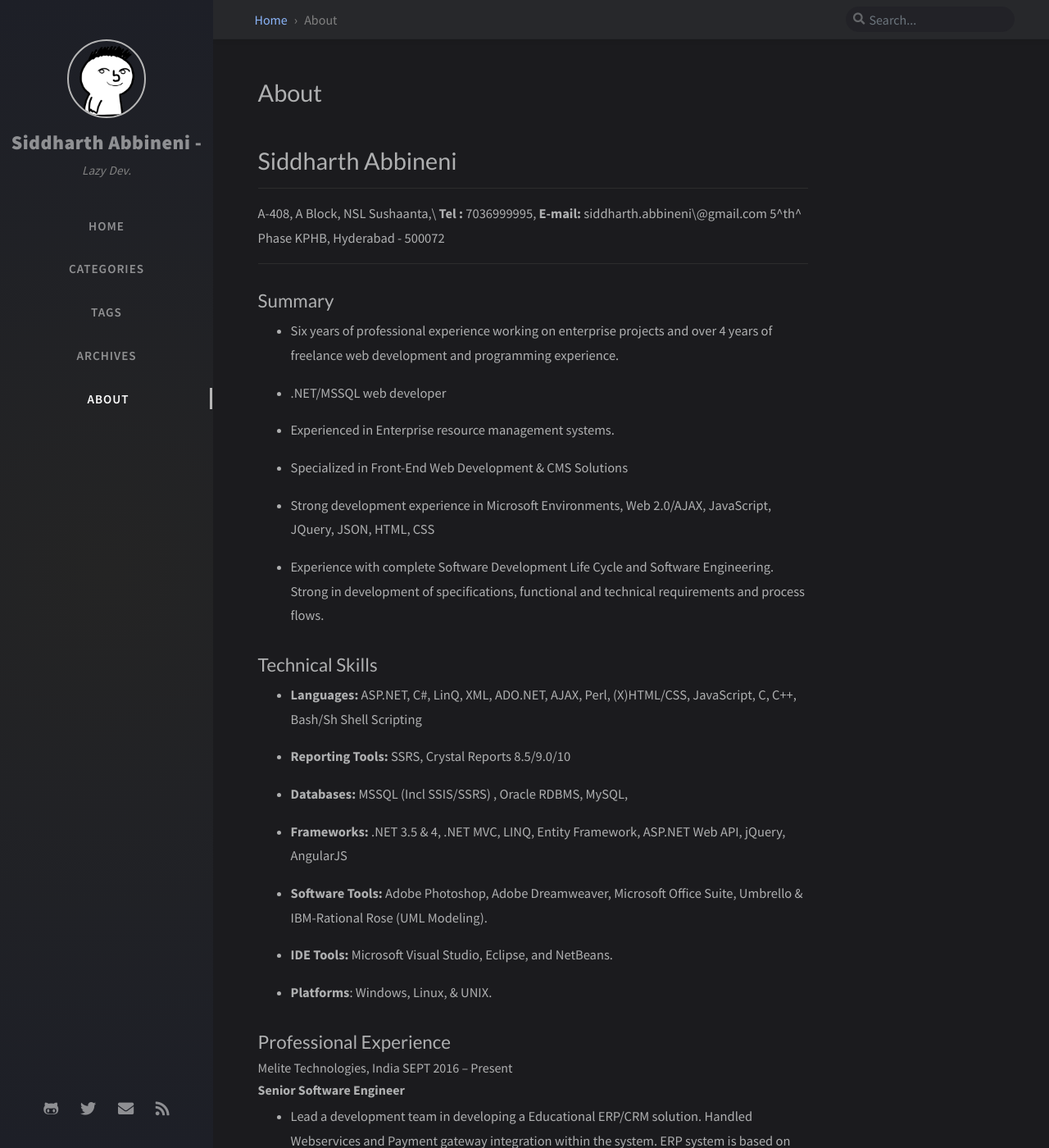
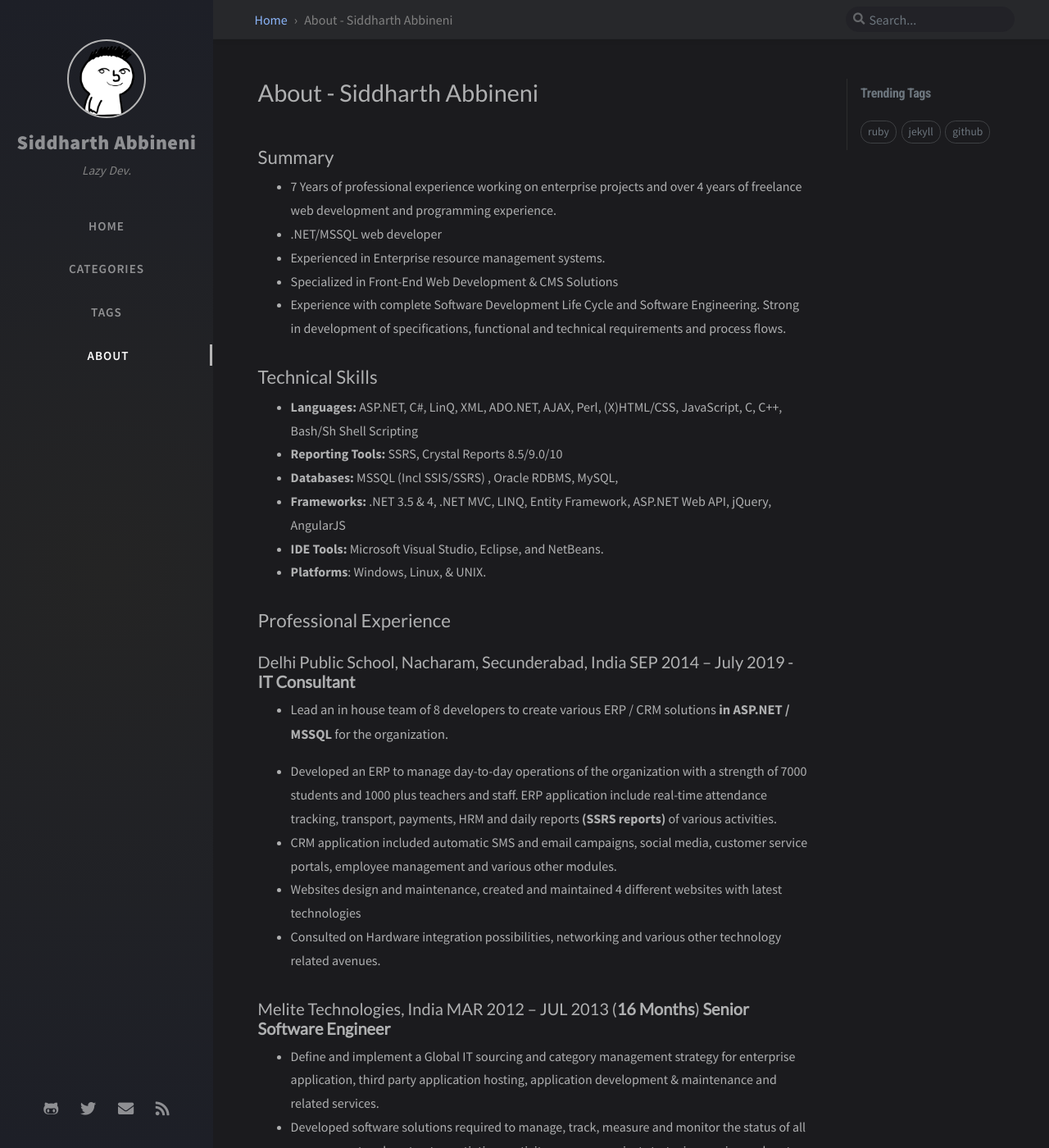
Before and after one commit to wapenshaw/wapenshaw.github.io, a Jekyll site: the page built from tabs/about.md, in a window 1280 px wide and 1400 px high. Shown: the whole window at 82% size. Built offline with Jekyll 4.4.1, drawn with Linux system fonts in a browser that asks for light colours; nearby versions of some CDN libraries; comment, search, counter and statistics services are not loaded; some of the changed text lies outside the part shown.

Commit message:
Removed Archives - Added Disqus comments

```diff
--- a/_config.yml
+++ b/_config.yml
@@ -4,7 +4,7 @@
 # v2.0
 
 # jekyll-seo-tag settings › https://github.com/jekyll/jekyll-seo-tag/blob/master/docs/usage.md
-title: Siddharth Abbineni - # the main title
+title: Siddharth Abbineni # the main title
 
 tagline: Lazy Dev. # it will display as the sub-title
 
--- a/_includes/panel.html
+++ b/_includes/panel.html
@@ -1,8 +1,54 @@
-<!--
-	The Pannel on right side (Desktop views)
--->
+<div id="panel-wrapper" class="col-xl-3 pl-2 text-muted topbar-down">
+	<div class="access">
+		{% if site.data.updates %} {% assign MAX_SIZE = 5 %} {%
+		assign sum = 0 %} {% assign sort_list = "" | split: "" %} {%
+		for entry in site.data.updates %} {% capture elem %} {{-
+		entry.lastmod -}}::{{- entry.filename -}} {% endcapture %}
+		{% assign sort_list = sort_list | push: elem %} {% endfor %}
+		{% assign sort_list = sort_list | sort | reverse %} {% if
+		sort_list.size > 0 %}
 
-<div id="panel-wrapper" class="col-xl-3 pl-2 text-muted topbar-down">
+		<div id="access-lastmod" class="post">
+			<h3 data-toc-skip>
+				{{- site.data.label.panel.lastmod -}}
+			</h3>
+			<ul class="post-content pl-0 pb-1 ml-1 mt-2">
+				{% for item in sort_list %} {% assign
+				post_url = item | split: "::" | last |
+				prepend: "/posts/" | append: "/" %} {%
+				assign post = site.posts | where: "url",
+				post_url | first %} {% if post %} {%
+				assign url = post.url | prepend:
+				site.baseurl %}
+
+				<li>
+					<a href="{{ url }}"
+						>{{ post.title }}</a
+					>
+				</li>
+
+				{% assign sum = sum | plus: 1 %} {% if
+				sum >= MAX_SIZE %} {% break %} {% endif
+				%} {% endif %} {% endfor %}
+			</ul>
+		</div>
+		<!-- #access-lastmod -->
+
+		{% endif %} {% endif %}
+		<!-- site.data.updates -->
+
+		<div id="access-tags">
+			<h3 data-toc-skip>
+				{{- site.data.label.panel.trending_tags
+				-}}
+			</h3>
+			<div class="d-flex flex-wrap mt-3 mb-1 mr-3">
+				{% include trending-tags.html %}
+			</div>
+		</div>
+	</div>
+	<!-- .access -->
+
 	{% if page.layout == 'post' and site.toc and page.toc %}
 	<div id="toc-wrapper" class="pl-0 pr-4 mb-5">
 		<h3 data-toc-skip class="pl-3 pt-2 mb-3">
@@ -12,47 +58,4 @@
 	</div>
 	{% endif %}
 </div>
-
-<div class="access">
-	{% if site.data.updates %} {% assign MAX_SIZE = 5 %} {% assign sum = 0
-	%} {% assign sort_list = "" | split: "" %} {% for entry in
-	site.data.updates %} {% capture elem %} {{- entry.lastmod -}}::{{-
-	entry.filename -}} {% endcapture %} {% assign sort_list = sort_list |
-	push: elem %} {% endfor %} {% assign sort_list = sort_list | sort |
-	reverse %} {% if sort_list.size > 0 %}
-
-	<div id="access-lastmod" class="post">
-		<h3 data-toc-skip>
-			{{- site.data.label.panel.lastmod -}}
-		</h3>
-		<ul class="post-content pl-0 pb-1 ml-1 mt-2">
-			{% for item in sort_list %} {% assign post_url =
-			item | split: "::" | last | prepend: "/posts/" |
-			append: "/" %} {% assign post = site.posts |
-			where: "url", post_url | first %} {% if post %} {%
-			assign url = post.url | prepend: site.baseurl %}
-
-			<li>
-				<a href="{{ url }}">{{ post.title }}</a>
-			</li>
-
-			{% assign sum = sum | plus: 1 %} {% if sum >=
-			MAX_SIZE %} {% break %} {% endif %} {% endif %} {%
-			endfor %}
-		</ul>
-	</div>
-	<!-- #access-lastmod -->
-
-	{% endif %} {% endif %}
-	<!-- site.data.updates -->
-	<div id="access-tags">
-		<h3 data-toc-skip>
-			{{- site.data.label.panel.trending_tags -}}
-		</h3>
-		<div class="d-flex flex-wrap mt-3 mb-1 mr-3">
-			{% include trending-tags.html %}
-		</div>
-	</div>
-</div>
-<!-- .access -->
 <!-- #panel-wrapper -->
--- a/_includes/related-posts.html
+++ b/_includes/related-posts.html
@@ -1,5 +1,5 @@
 <!--
-  The related posts of current post.
+	The related posts of current post.
 -->
 
 {% assign MAX_SIZE = 3 %} {% assign TAG_SCORE = 1 %} {% assign CATEGORY_SCORE =
--- a/tabs/about.md
+++ b/tabs/about.md
@@ -1,266 +1,96 @@
 ---
-title: About
-# The About page
----
-
-# Siddharth Abbineni
-
----
-
-A-408, A Block, NSL Sushaanta,\ **Tel :** 7036999995, **E-mail:** siddharth.abbineni\@gmail.com
-5^th^ Phase KPHB, Hyderabad - 500072
-
+title: About - Siddharth Abbineni
+author: Siddharth Abbineni
+# Siddharth Abbineni - Resume
 ---
 
 ## Summary
 
-- Six years of professional experience working on enterprise projects
-  and over 4 years of freelance web development and programming
-  experience.
-
+- 7 Years of professional experience working on enterprise projects and over 4 years of freelance web development and programming experience.
 - .NET/MSSQL web developer
-
 - Experienced in Enterprise resource management systems.
-
 - Specialized in Front-End Web Development & CMS Solutions
-
-- Strong development experience in Microsoft Environments, Web
-  2.0/AJAX, JavaScript, JQuery, JSON, HTML, CSS
-
-- Experience with complete Software Development Life Cycle and
-  Software Engineering. Strong in development of specifications,
-  functional and technical requirements and process flows.
+- Experience with complete Software Development Life Cycle and Software Engineering. Strong in development of specifications, functional and technical requirements and process flows.
 
 ## Technical Skills
 
-- **Languages:** ASP.NET, C\#, LinQ, XML, ADO.NET, AJAX, Perl,
-  (X)HTML/CSS, JavaScript, C, C++, Bash/Sh Shell Scripting
-
+- **Languages:** ASP.NET, C\#, LinQ, XML, ADO.NET, AJAX, Perl, (X)HTML/CSS, JavaScript, C, C++, Bash/Sh Shell Scripting
 - **Reporting Tools:** SSRS, Crystal Reports 8.5/9.0/10
-
 - **Databases:** MSSQL (Incl SSIS/SSRS) , Oracle RDBMS, MySQL,
-
-- **Frameworks:** .NET 3.5 & 4, .NET MVC, LINQ, Entity Framework,
-  ASP.NET Web API, jQuery, AngularJS
-
-- **Software Tools:** Adobe Photoshop, Adobe Dreamweaver, Microsoft
-  Office Suite, Umbrello & IBM-Rational Rose (UML Modeling).
-
+- **Frameworks:** .NET 3.5 & 4, .NET MVC, LINQ, Entity Framework, ASP.NET Web API, jQuery, AngularJS
 - **IDE Tools:** Microsoft Visual Studio, Eclipse, and NetBeans.
-
 - **Platforms**: Windows, Linux, & UNIX.
 
 ## Professional Experience
 
-###### Melite Technologies, India SEPT 2016 -- Present
+### Delhi Public School, Nacharam, Secunderabad, India SEP 2014 -- July 2019 - **IT Consultant**
 
-###### **Senior Software Engineer**
+- Lead an in house team of 8 developers to create various ERP / CRM solutions **in ASP.NET / MSSQL** for the organization.
 
-- Lead a development team in developing a Educational ERP/CRM
-  solution. Handled Webservices and Payment gateway integration within
-  the system. ERP system is based on **ASP.NET 4.0 and MSSQL.** Used
-  **LINQ** to query against strongly typed collections of object and
-  various data source, XML documents, Web services, **ADO.Net Objects
-  and Entity Framework** 4.0. Project Name : **Studease**
+- Developed an ERP to manage day-to-day operations of the organization with a strength of 7000 students and 1000 plus teachers and staff. ERP application include real-time attendance tracking, transport, payments, HRM and daily reports **(SSRS reports)** of various activities.
+- CRM application included automatic SMS and email campaigns, social media, customer service portals, employee management and various other modules.
+- Websites design and maintenance, created and maintained 4 different websites with latest technologies
+- Consulted on Hardware integration possibilities, networking and various other technology related avenues.
 
-- Develop independent modules for an existing Project **Digital
-  Curriculum**. Modules included online classroom/virtual classrooms,
-  courses and management, live chat. Worked with Web API to provide
-  services to HTTP requests
+### Melite Technologies, India MAR 2012 -- JUL 2013 (**16 Months**) **Senior Software Engineer**
 
-- Worked on creating SSRS reports for various aspects of the
-  **construction ERP.**
+- Define and implement a Global IT sourcing and category management strategy for enterprise application, third party application hosting, application development & maintenance and related services.
+- Developed software solutions required to manage, track, measure and monitor the status of all procurement and contract negotiations activity, progress against strategic sourcing and cost reduction initiatives. **(This solution was developed on the .NET Framework 4)**
+- Constant uploading of time sensitive materials to site. Integrated text, imagery and audio for various online publications
+- Lead a team for 10 people to develop and implement customized inventory management systems (**in the .NET 4.0/MSSQL/SSIS/SSRS environments**) for various branches of UBS.
+- Implemented "Talk to everyone", an interface which enabled all inventory systems to communicate among themselves.
 
-- Train, assist, transfer knowledge to new/regular team members, help
-  set up their access to environments and provide them code
-  reviews/feedback and other developmental resources and understanding
-  of business logic.
+### QSP, Time Inc, Stamford Connecticut (USA) Nov 2010 -- Feb 2012 **(1 year 4 months) LEAD DEVELOPER (ERP PORTAL TEAM)**
 
-###### Delhi Public School, Nacharam, Secunderabad, India SEP 2014 -- July 2016 (**16 Months**) **IT CONSULTANT**
-
-- Lead an in house team of 8 developers to create various ERP / CRM
-  solutions **in ASP.NET / MSSQL** for the organization.
-
-- Developed an ERP to manage day-to-day operations of the organization
-  with a strength of 7000 students and 1000 plus teachers and staff.
-  ERP application include real-time attendance tracking, transport,
-  payments, HRM and daily reports **(SSRS reports)** of various
-  activities.
-
-- CRM application included automatic SMS and email campaigns, social
-  media, customer service portals, employee management and various
-  other modules.
-
-- Websites design and maintenance, created and maintained 4 different
-  websites with latest technologies
-
-- Consulted on Hardware integration possibilities, networking and
-  various other technology related avenues.
-
-###### Melite Technologies, India MAR 2012 -- JUL 2013 (**16 Months**) **Senior Software Engineer**
-
-- Define and implement a Global IT sourcing and category management
-  strategy for enterprise application, third party application
-  hosting, application development & maintenance and related services.
-
-- Developed software solutions required to manage, track, measure and
-  monitor the status of all procurement and contract negotiations
-  activity, progress against strategic sourcing and cost reduction
-  initiatives. **(This solution was developed on the .NET
-  Framework 4)**
-
-- Constant uploading of time sensitive materials to site. Integrated
-  text, imagery and audio for various online publications
-
-- Lead a team for 10 people to develop and implement customized
-  inventory management systems (**in the .NET 4.0/MSSQL/SSIS/SSRS
-  environments**) for various branches of UBS.
-
-- Implemented "Talk to everyone", an interface which enabled all
-  inventory systems to communicate among themselves.
-
-###### QSP, Time Inc, Stamford Connecticut (USA) nov 2010 -- feb 2012 **(1 year 4 months) LEAD DEVELOPER (ERP PORTAL TEAM)**
-
-- Lead developer for the Enterprise Resource management system (ERP)
-  portal. Portal involved controlling various aspect of business
-  workflow.
-
-- Collaborating with Financial personnel to automate the General
-  Ledger system, with functionally to manually manage and edit entries
-  when needed.
-
-- Led the team for content migration from various older systems into
-  MSSQL
-
-- Developed SSIS packages to allow of easy data migration. SSIS
-  packages for local data manipulation and packages to allow to store
-  in the Data Warehouse.
-
-- Developed SSRS Reports and Report templates for automatic report
-  generation based on SQL Jobs
-
-- Responsible for "Sponsor Portal" to allow for users to manage their
-  accounts and also integrated the portal with various social networks
-  like Facebook and Twitter
+- Lead developer for the Enterprise Resource management system (ERP) portal. Portal involved controlling various aspect of business workflow.
+- Collaborating with Financial personnel to automate the General Ledger system, with functionally to manually manage and edit entries when needed.
+- Led the team for content migration from various older systems into MSSQL
+- Developed SSIS packages to allow of easy data migration. SSIS packages for local data manipulation and packages to allow to store in the Data Warehouse.
+- Developed SSRS Reports and Report templates for automatic report generation based on SQL Jobs.
+- Responsible for "Sponsor Portal" to allow for users to manage their accounts and also integrated the portal with various social networks like Facebook and Twitter
 
 ## Freelance Experience
 
-###### The Missouri Miner, Missouri S&T, Rolla, MO Oct 2009 - May 2010 (**7 Months**) **Web Developer / Lead Designer**
+### The Missouri Miner, Missouri S&T, Rolla, MO Oct 2009 - May 2010 (**7 Months**) **Web Developer / Lead Designer**
 
-- Led the content migration from the static website to **Wordpress
-  2.9** and added new features using **JQuery.**
+- Led the content migration from the static website to **Wordpress 2.9** and added new features using **JQuery.**
+- Constant uploading of time sensitive materials to site. Integrated text, imagery and audio for various online publications.
+- Responsible for designing, page setting and publishing the weekly print version of the Missouri Miner newsletter using **Adobe Photoshop CS3** and **Adobe Illustrator CS3.**
 
-- Constant uploading of time sensitive materials to site. Integrated
-  text, imagery and audio for various online publications.
+### Bluegene India Pvt. Ltd. Hyderabad, India -- Jun 2007 to Aug 2009 (**2 Years**) **IT Consultant / Web Developer**
 
-- Responsible for designing, page setting and publishing the weekly
-  print version of the Missouri Miner newsletter using **Adobe
-  Photoshop CS3** and **Adobe Illustrator CS3.**
+- Developed a secure online patient record and inventory maintenance system.
+- Allows patient records to be created and updated from various branches of Blugene through a web interface.
+- Manages inventory lists at all the branches separately and notifies/warns the administrators about items going out of stock or any discrepancies in the records.
+- Database (**MySQL**) was maintained centrally and senior administrator provided an interface to moderate the database.
+- **Framework: CodeIgnitor \| Languages: PHP, MySQL, AJAX, XHTML/CSS**
+- Collaborating with non-technical personnel to precisely identify solution requirements and drive project success.
+- Designed static websites for Bluegene subsidiaries strictly adhering to **W3C** standards.
 
-###### Bluegene India Pvt. Ltd. Hyderabad, India -- Jun 2007 to Aug 2009 (**2 Years**) **IT Consultant / Web Developer**
+### CVR College of Engineering, Hyderabad, India -- Nov 2005 to Apr 2007 (**1½ Years**) **Web Developer**
 
-- Developed a secure online patient record and inventory maintenance
-  system.
-
-     - Allows patient records to be created and updated from various
-       branches of Blugene through a web interface.
-
-     - Manages inventory lists at all the branches separately and
-       notifies/warns the administrators about items going out of stock
-       or any discrepancies in the records.
-
-     - Database (**MySQL**) was maintained centrally and senior
-       administrator provided an interface to moderate the database.
-
-     - **Framework: CodeIgnitor \| Languages: PHP, MySQL, AJAX,
-       XHTML/CSS**
-
-- Collaborating with non-technical personnel to precisely identify
-  solution requirements and drive project success.
-
-- Designed static websites for Bluegene subsidiaries strictly adhering
-  to **W3C** standards.
-
-     - www.prasadsinfertility.com
-
-     - www.prasadsgenetics.com
-
-###### CVR College of Engineering, Hyderabad, India -- Nov 2005 to Apr 2007 (**1½ Years**) **Web Developer**
-
-- Developed a comprehensive online student management application,
-  using Web 2.0 technologies, that successfully collects and organizes
-  student information in the institution.
-
-     - Maintains the database of all the students and the faculty in
-       the institution.
-
-     - Tracks student attendance and academic performance by allowing
-       faculty to update student attendance and grades online through a
-       user friendly interface.
-
-     - Periodically send student performance reports to parents via
-       e-mail or SMS.
-
-     - Performance tuning on server-side PHP code. Normalized database
-       tables and performed extensive query optimization.
-
-     - **Framework: CodeIgnitor \| Languages: PHP, MySQL, AJAX,
-       XHTML/CSS**
-
-- Designed and developed the website www.cvr.ac.in.
-
-     - The website is built upon the Typo3 Content Management System
-       (CMS) with a custom template, making it easy for future
-       developers to maintain and update the site with ease.
-
-     - Controlled access to various contributors on the student web
-       committee.
-
-     - Provided emails to all students and faculty by setting up a mail
-       server running **Horde**.
-
-     - Site works seamlessly with the student management system, where
-       students can login and check their attendance and grades online.
-
-     - Cleaned up and rewrote frontend HTML and CSS to meet **W3C**
-       validation requirements.
-
-     - **Framework: TYPO3 CMS, Horde \| Languages: PHP, MySQL, Perl,
-       AJAX, XHTML/CSS**
-
-- Designed website, posters, banners, souvenirs, badges and
-  certificates for both CIENCIA '07 and CIENCIA '08 using **Photoshop
-  CS3**.
+- Developed a comprehensive online student management application, using Web 2.0 technologies, that successfully collects and organizes student information in the institution.
+- Maintains the database of all the students and the faculty in the institution.
+- Tracks student attendance and academic performance by allowing faculty to update student attendance and grades online through a user friendly interface.
+- Periodically send student performance reports to parents via e-mail or SMS.
+- Performance tuning on server-side PHP code. Normalized database tables and performed extensive query optimization.
+- **Framework: CodeIgnitor \| Languages: PHP, MySQL, AJAX, XHTML/CSS**
 
 ## Academic Projects
 
-###### Parallel Evolutionary Algorithms
+### Parallel Evolutionary Algorithms
 
-> Parallelizing Evolutionary Algorithms by implementing parallel EAs on
-> graphics processing units (GPUs) and perform experiments to compare
-> parallel EAs with ordinary EAs and demonstrate that the former is much
-> more effective than the latter. Implemented on **NVIDIA® GPUs using
-> the NVIDIA® CUDA™ API.**
+> Parallelizing Evolutionary Algorithms by implementing parallel EAs on graphics processing units (GPUs) and perform experiments to compare parallel EAs with ordinary EAs and demonstrate that the former is much more effective than the latter. Implemented on **NVIDIA® GPUs using the NVIDIA® CUDA™ API.**
 
-###### Automatic Number Plate Recognition software
+### Automatic Number Plate Recognition software
 
-- The objective of this project was to study and resolve algorithmic
-  and mathematical aspects of the automatic number plate recognition
-  systems, such as **problematic of machine vision, pattern
-  recognition, OCR and neural networks.**
+> The objective of this project was to study and resolve algorithmic and mathematical aspects of the automatic number plate recognition systems, such as **problematic of machine vision, pattern recognition, OCR and neural networks.**
+> The objective of the project was not to find a one hundred percent recognizable set of snapshots, but to test the invariance of the algorithms on random snapshots systematically classified to the sets according to their properties.
 
-- The objective of the project was not to find a one hundred percent
-  recognizable set of snapshots, but to test the invariance of the
-  algorithms on random snapshots systematically classified to the sets
-  according to their properties.
+### HTTP Packet Sniffer
 
-###### HTTP Packet Sniffer
-
-- Developed a HTTP packet sniffer to detect and log all HTTP traffic
-  in broadcast networks.
-
-- Developed in C++ using **libpcap** library on **Fedora 9 (GCC 4.3
-  compiler)**. It is configurable to any network configuration.
+> Developed a HTTP packet sniffer to detect and log all HTTP traffic in broadcast networks.
+> Developed in C++ using **libpcap** library on **Fedora 9 (GCC 4.3 compiler)**. It is configurable to any network configuration.
 
 ## Education
 
```
Also changed, not shown: _data/tabs.yml (+4 -4 lines), _posts/2020-05-02-github-user-pages-jekyll-scratch.md (+1 -5 lines).
